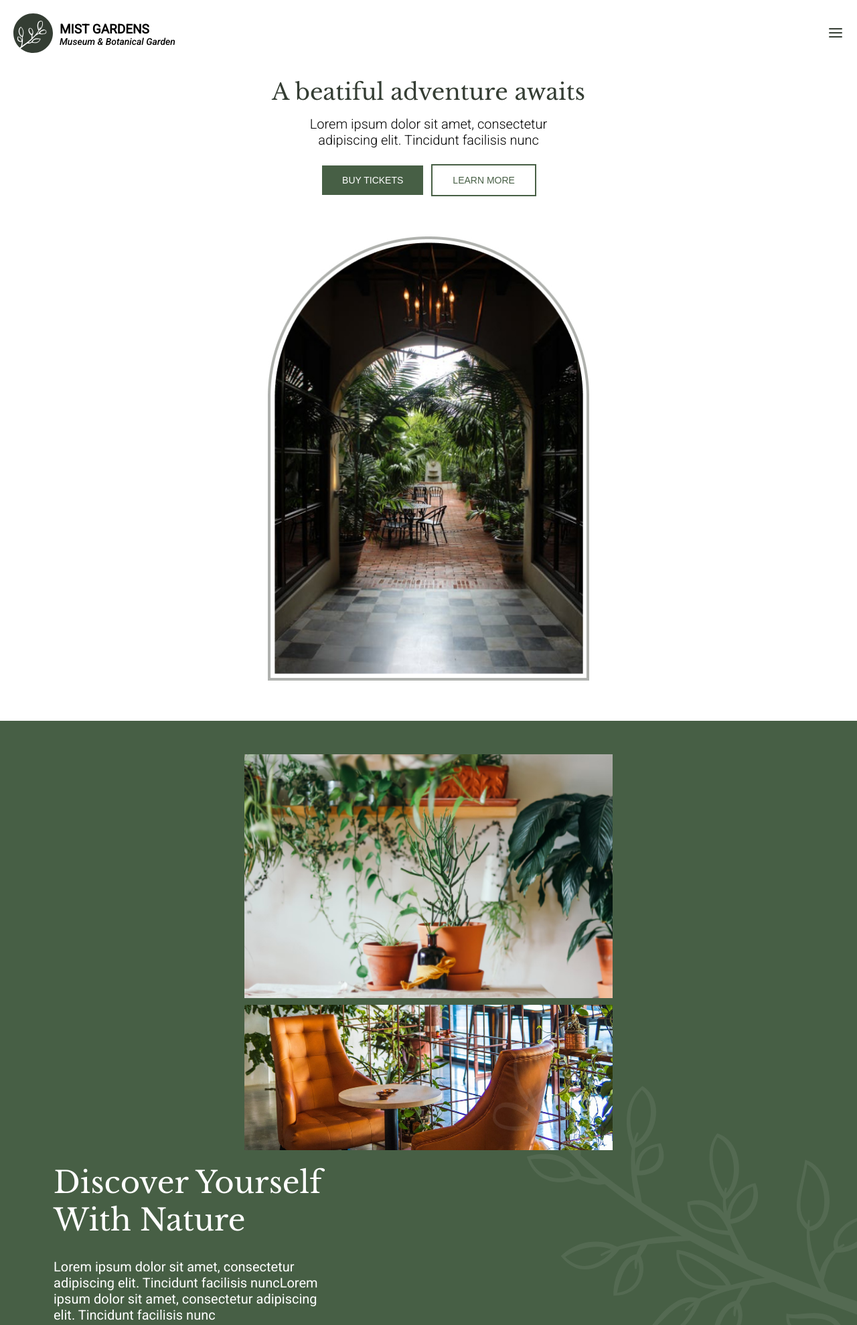
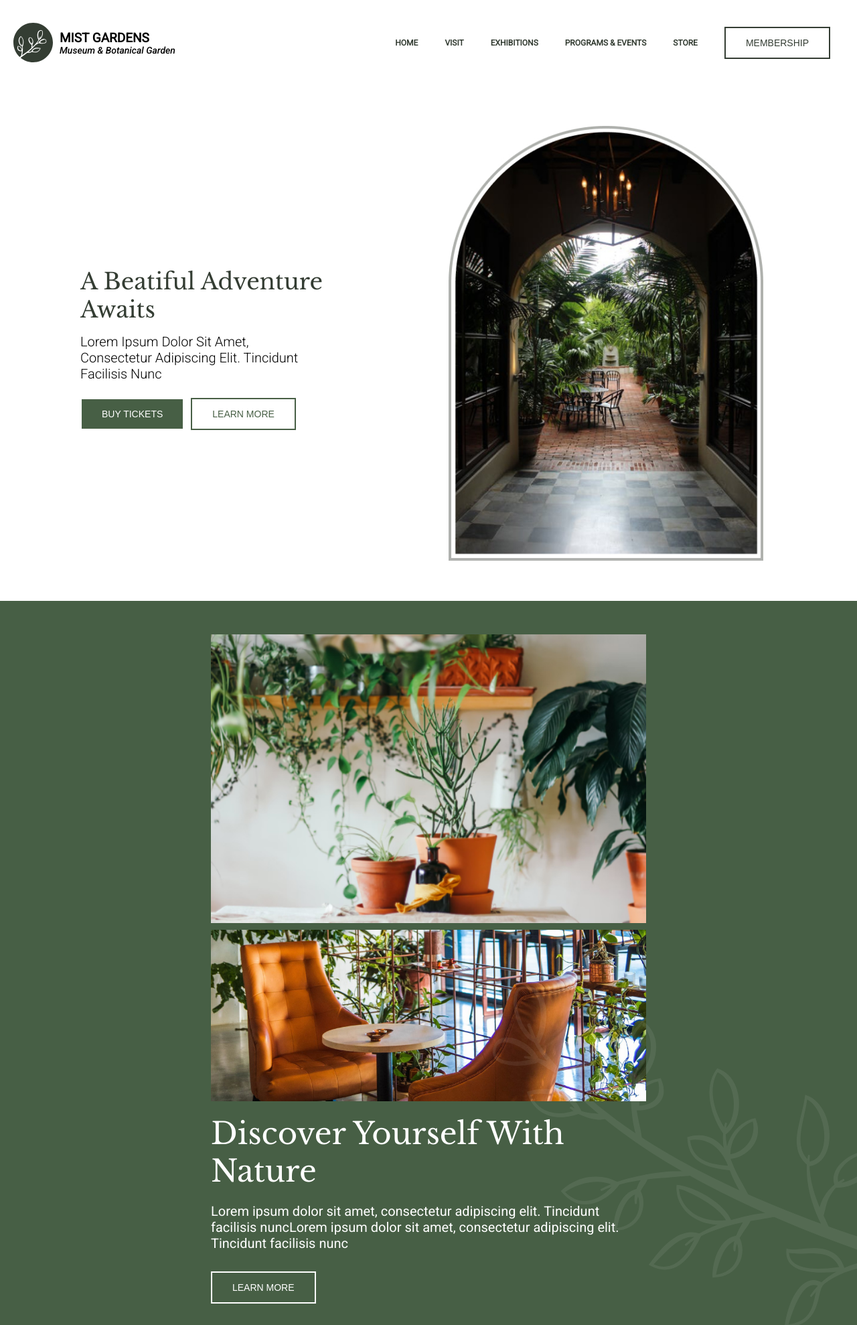
Before and after one commit to MajaHorva/Mist-Garden, a plain HTML site: page index.html in a window 1280 px wide. Shown: the top 1978 px of the page at 67% size. Drawn offline with nearby package versions, Linux system fonts and the light colour scheme.

Commit message:
add tablet main and dark part responsive

```diff
--- a/css/style.css
+++ b/css/style.css
@@ -234,7 +234,7 @@ ul {
 
 .title-dark,
 .text-dark {
-    margin: 1rem 2rem;
+    margin: 2rem 3rem;
 }
 
 .btn-dark {
@@ -242,7 +242,14 @@ ul {
     color: var(--light);
 }
 
+.dark-part-flex {
+    display: flex;
+    flex-direction: column;
+    align-items: center;
+}
+
 .dark-part button {
+    margin-top: 2rem;
     margin-bottom: 2rem;
 }
 
@@ -412,19 +419,27 @@ article {
         margin: 0 auto;
     }
 
-    .dark-part {
-        align-items: flex-start;
+    .dark-part img {
+        max-width: 65rem;
     }
 
-    .dark-part img {
-        max-width: 55rem;
+    .dark-part {
+        min-height: 0;
+        display: flex;
+        align-items: center;
     }
 
-    .title-dark,
-    .text-dark {
+    .dark-part-flex {
+        display: flex;
+        flex-direction: column;
+        align-items: flex-start;
+        max-width: 65rem;
+    }
+
+    .text-dark,
+    .title-dark {
         text-align: left;
-        max-width: 42rem;
-        margin-left: 8rem;
+        margin: 1rem 0;
     }
 
     .title-dark {
@@ -433,10 +448,6 @@ article {
 
     .text-dark {
         font-size: 2rem;
-    }
-
-    .dark-part button {
-        margin-left: 8rem;
     }
 
     .news {
@@ -490,3 +501,93 @@ article {
         margin-left: 2rem;
     }
 }
+
+@media screen and (min-width:960px) {
+
+    .toggler-icon {
+        display: none;
+    }
+
+    .collapsible-menu {
+        display: none;
+    }
+
+    .navbar {
+        display: flex;
+        flex-direction: row;
+        justify-content: space-between;
+        align-items: center;
+    }
+
+    .nav-links {
+        height: fit-content;
+        width: fit-content;
+        background-color: var(--light);
+        display: flex;
+        flex-direction: row;
+        position: unset;
+    }
+
+    .nav-links .list {
+        display: flex;
+        align-items: center;
+    }
+
+    .list-item {
+        color: var(--header-text);
+        padding: 0 2rem;
+        font-size: 1.2rem;
+        font-weight: 600;
+    }
+
+    .menu-title {
+        display: none;
+    }
+
+    .main-flex {
+        display: flex;
+        justify-content: space-around;
+        margin: 0 10rem;
+    }
+
+    .main-title,
+    .main-text {
+        text-transform: capitalize;
+    }
+
+    .main-title {
+        margin-left: 0;
+        text-align: left;
+    }
+
+    .main-text {
+        text-align: left;
+    }
+
+    .flex {
+        align-items: flex-start;
+    }
+
+    .intro {
+        max-width: 52rem;
+    }
+
+    .dark-part {
+        min-height: 0;
+        display: flex;
+        align-items: center;
+    }
+
+    .dark-part-flex {
+        display: flex;
+        flex-direction: column;
+        align-items: flex-start;
+        max-width: 65rem;
+    }
+
+    .text-dark,
+    .title-dark {
+        text-align: left;
+        margin: 1rem 0;
+    }
+}
--- a/index.html
+++ b/index.html
@@ -42,9 +42,11 @@
         </nav>
     </header>
     <main class="main">
+        <div class="main-flex">
             <section class="intro container flex">
                 <h1 class="main-title title">A beatiful adventure awaits</h1>
-            <p class="main-text">Lorem ipsum dolor sit amet, consectetur adipiscing elit. Tincidunt facilisis nunc</p>
+                <p class="main-text">Lorem ipsum dolor sit amet, consectetur adipiscing elit. Tincidunt facilisis nunc
+                </p>
                 <div class="btn-container">
                     <button class="btn btn-dark"><a href="#">Buy Tickets</a></button>
                     <button class="btn"><a href="#">Learn More</a></button>
@@ -54,16 +56,21 @@
             <section class="hero container">
                 <img class="hero-img" src="./images/hero.jpg" alt="">
             </section>
+        </div>
+
 
         <section class="dark-part">
             <img class="img-discover" src="./images/discover.jpg" alt="">
             <img class="img-discover" src="./images/discover-2.jpg" alt="">
             <div class="background-image"></div>
+            <div class="dark-part-flex">
                 <h1 class="title-dark">Discover yourself with nature</h1>
                 <p class="text-dark">Lorem ipsum dolor sit amet, consectetur adipiscing elit. Tincidunt facilisis
                     nuncLorem
                     ipsum dolor sit amet, consectetur adipiscing elit. Tincidunt facilisis nunc</p>
                 <button class="btn btn-dark"><a href="#">Learn More</a></button>
+            </div>
+
         </section>
 
         <section class="news container">
```
Lines whose indentation alone changed are shown as unchanged.
